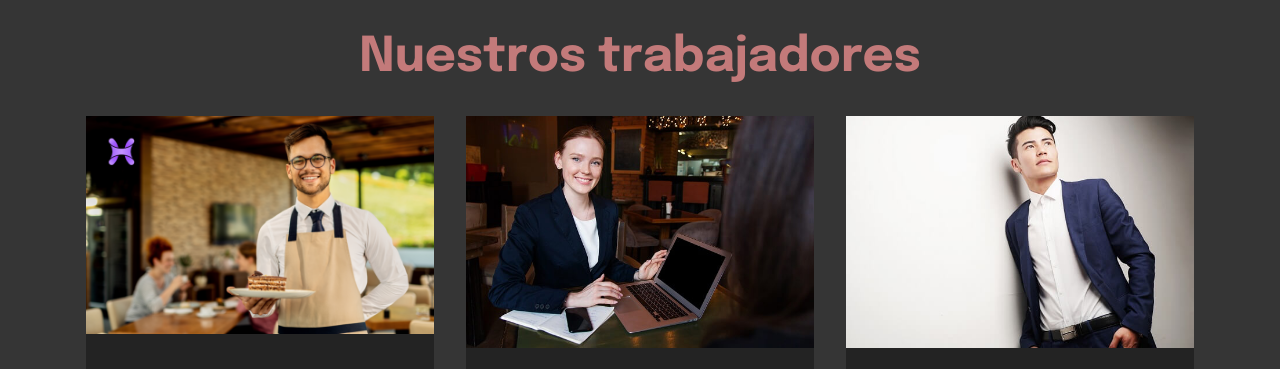
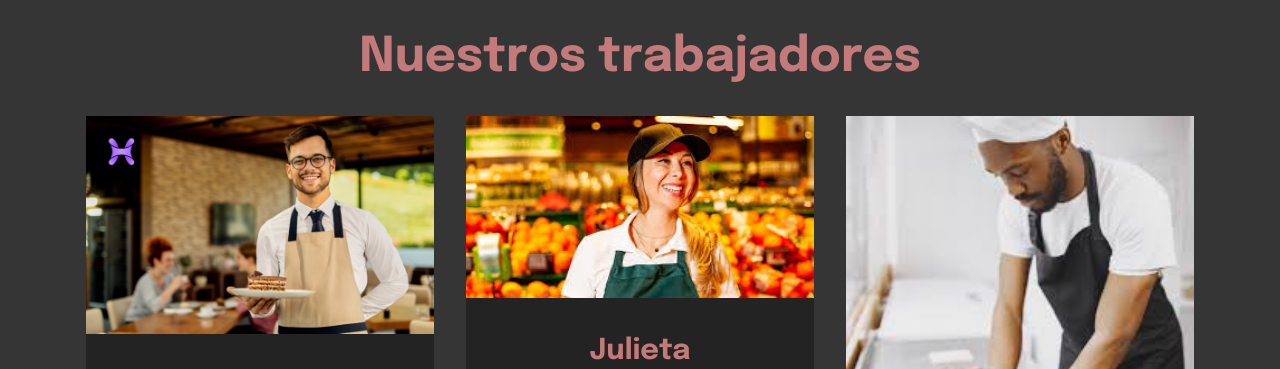
Before and after one commit to camilobolano/CamiloBolano.github.io, a plain HTML site: page index.html in a window 1280 px wide. Shown: the part 2670-3039 px from the top of the page. Drawn offline with Linux system fonts and the light colour scheme; files whose address does not match are found by name.

Commit message:
Update index.html

```diff
--- a/index.html
+++ b/index.html
@@ -296,7 +296,7 @@
             <div class="col-sm-6 col-lg-4">
                 <div class="card-wrap">
                     <div class="image-wrap">
-                        <img src="assets/images/mbr-7.jpg" alt="Mobirise Website Builder">
+                        <img src="assets/images/cajera.jpg" alt="Mobirise Website Builder">
                     </div>
                     <div class="content-wrap">
                         <h5 class="mbr-section-title card-title mbr-fonts-style align-center m-0 display-5">
@@ -332,7 +332,7 @@
             <div class="col-sm-6 col-lg-4">
                 <div class="card-wrap">
                     <div class="image-wrap">
-                        <img src="assets/images/mbr-8.jpg" alt="Mobirise Website Builder">
+                        <img src="assets/images/panadero.jpg" alt="Mobirise Website Builder">
                     </div>
                     <div class="content-wrap">
                         <h5 class="mbr-section-title card-title mbr-fonts-style align-center m-0 display-5">
```
